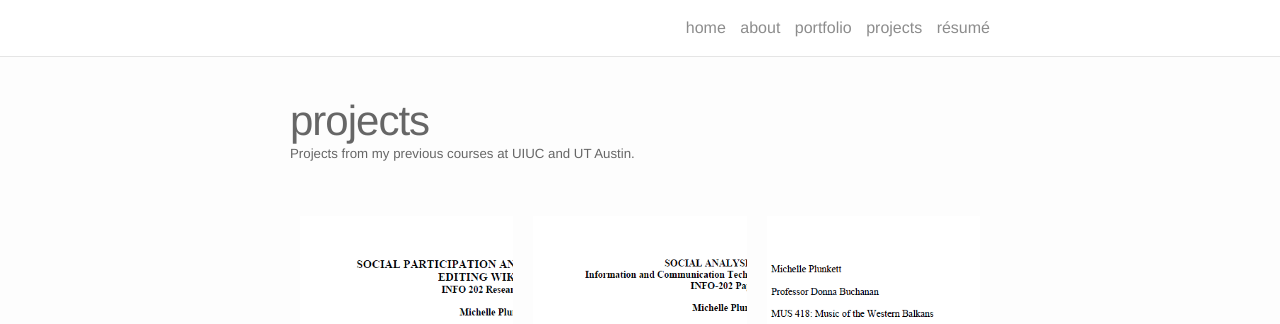
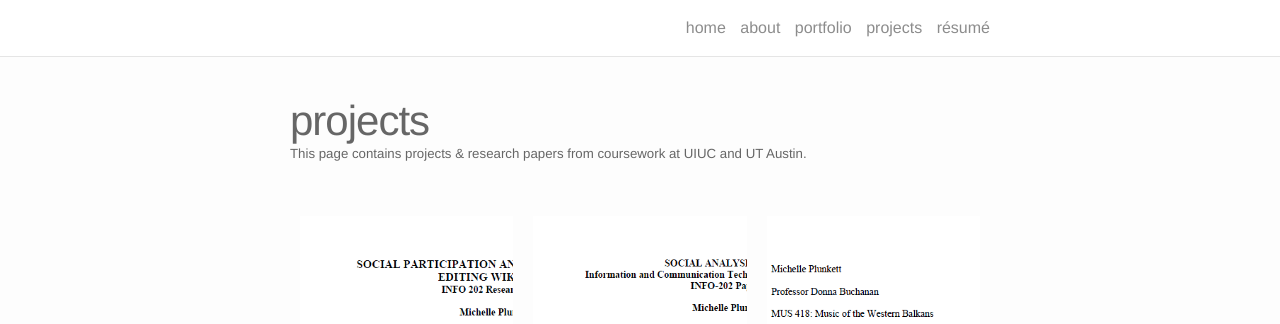
Before and after one commit to michelleplunkett/michelleplunkett.github.io, a Jekyll site: the page built from projects.md, in a window 1280 px wide and 1306 px high. Shown: the top 324 px of the window. Built offline with Jekyll 4.4.1, drawn with Linux system fonts in a browser that asks for light colours; nearby versions of some CDN libraries.

Commit message:
Update projects.md

```diff
--- a/projects.md
+++ b/projects.md
@@ -1,7 +1,7 @@
 ---
 layout: page
 title: projects
-description: Projects from my previous courses at UIUC and UT Austin.
+description: This page contains projects & research papers from coursework at UIUC and UT Austin.
 permalink: /projects/
 ---
 
```
